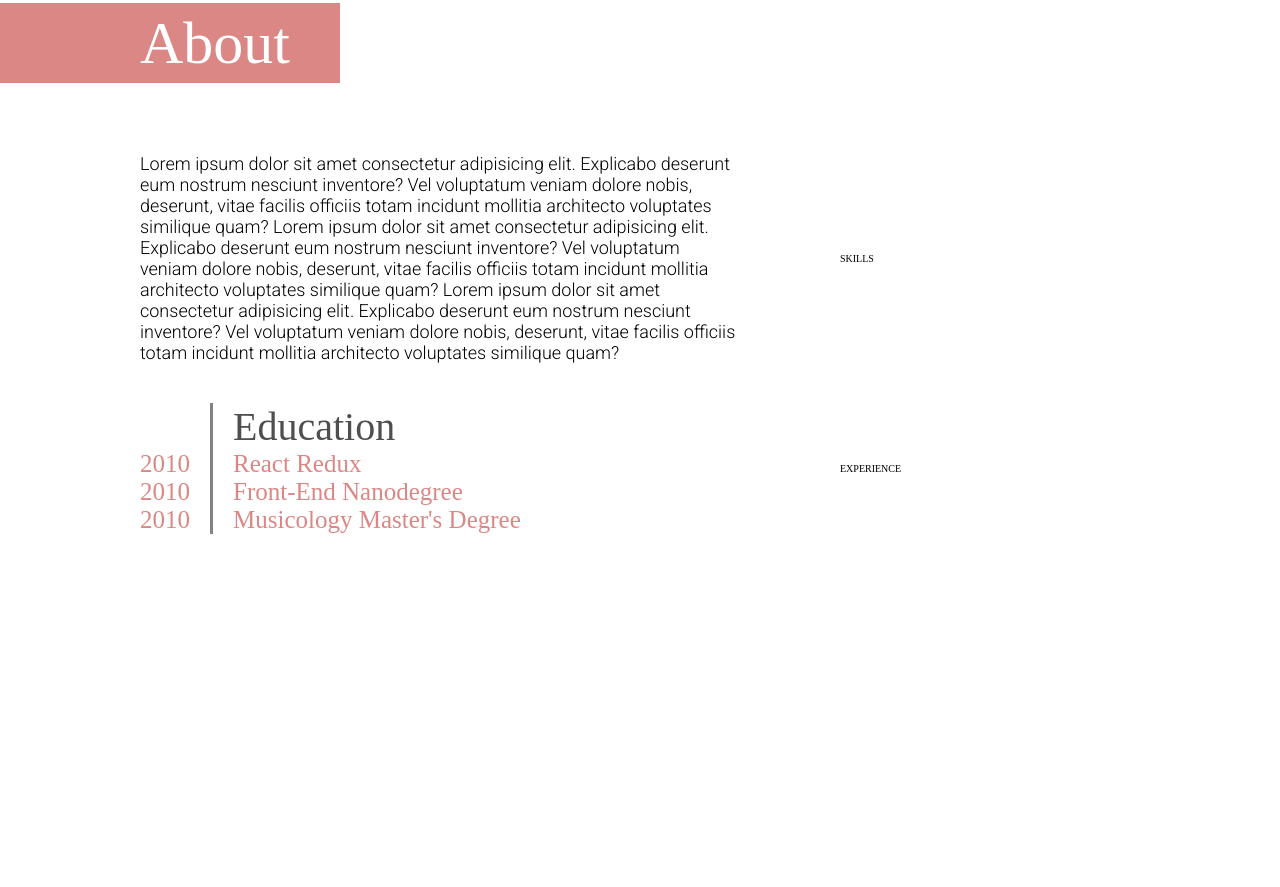
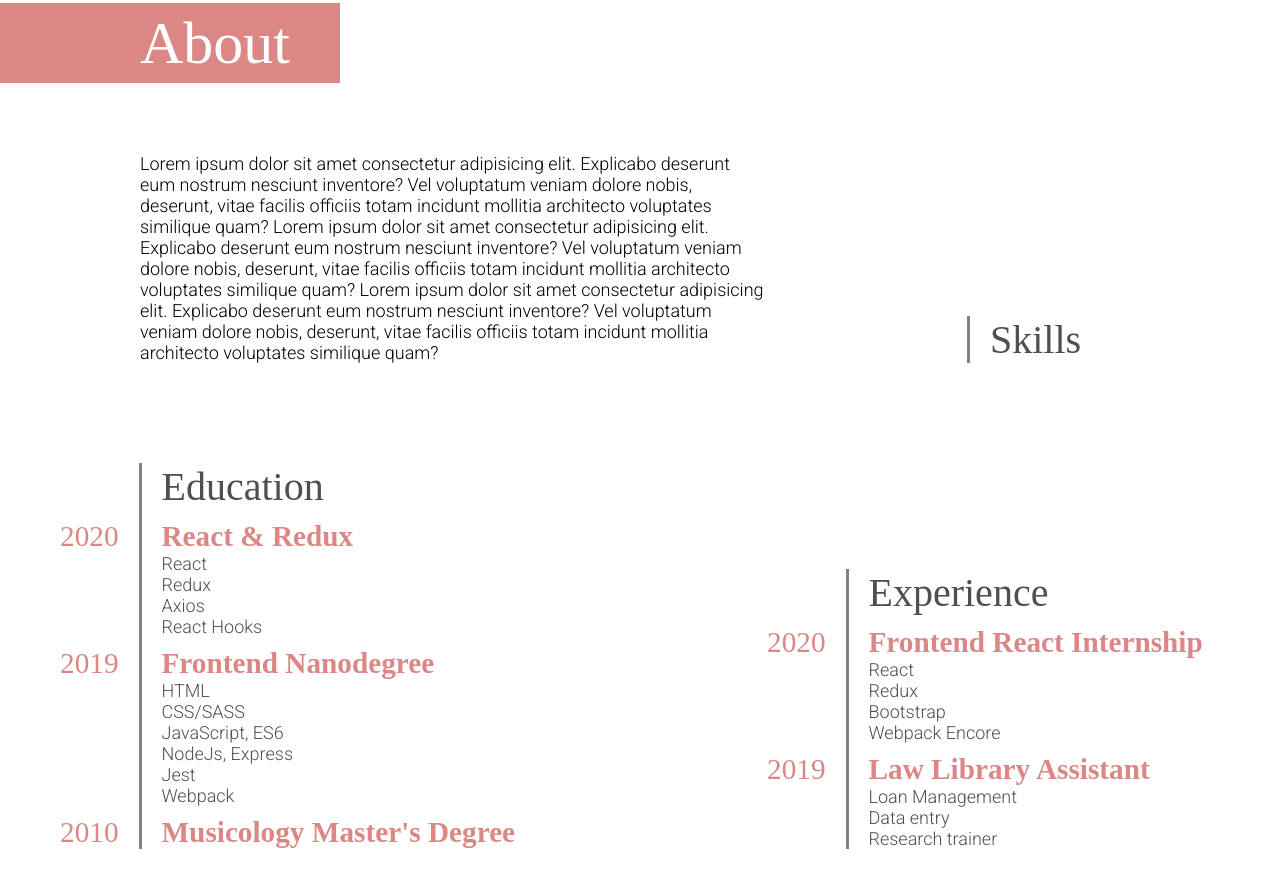
Before and after one commit to ohick/portfolio, a website built with webpack: page src/index.html in a window 1280 px wide. Shown: the part 1192-2079 px from the top of the page. Before the commit the page ends 1765 px from the top, so only its background shows below. Built offline with nearby package versions, Linux system fonts and the light colour scheme.

Commit message:
About section completed - Skills tree to do

```diff
--- a/src/index.html
+++ b/src/index.html
@@ -96,7 +96,7 @@
     <main>
       <section class="margin-t">
         <div class="about__title-container">
-          <h2 class="about__title medium-title margin-l">About</h2>
+          <h2 class="medium-title margin-l">About</h2>
         </div>
         <div class="about margin-l">
           <p class="about__text text-normal">
@@ -112,27 +112,63 @@
             voluptatum veniam dolore nobis, deserunt, vitae facilis officiis
             totam incidunt mollitia architecto voluptates similique quam?
           </p>
-          <p class="about__skills">SKILLS</p>
 
-          <div class="about__education">
-            <div class="education__left">
-              <h3 class="about__list about__date">2010</h3>
-              <h3 class="about__list about__date">2010</h3>
-              <h3 class="about__list about__date">2010</h3>
+          <div class="about__skills about__content">
+            <h2 class="about__title small-title line">Skills</h2>
+          </div>
+
+          <div class="about__education about__content">
+            <h2 class="about__title small-title line">Education</h2>
+            <h3 class="about__date">2020</h3>
+            <div class="about__item line">
+              <h3>React & Redux</h3>
+              <ul class="about__list">
+                <li>React</li>
+                <li>Redux</li>
+                <li>Axios</li>
+                <li>React Hooks</li>
+              </ul>
             </div>
-            <div class="education__right">
-              <h2 class="small-title about__skills__title">Education</h2>
-
-              <h3 class="about__list about__degree">React Redux</h3>
-
-              <h3 class="about__list about__degree">Front-End Nanodegree</h3>
-
-              <h3 class="about__list about__degree">
-                Musicology Master's Degree
-              </h3>
+            <h3 class="about__date">2019</h3>
+            <div class="about__item line">
+              <h3>Frontend Nanodegree</h3>
+              <ul class="about__list">
+                <li>HTML</li>
+                <li>CSS/SASS</li>
+                <li>JavaScript, ES6</li>
+                <li>NodeJs, Express</li>
+                <li>Jest</li>
+                <li>Webpack</li>
+              </ul>
+            </div>
+            <h3 class="about__date">2010</h3>
+            <div class="about__item line">
+              <h3>Musicology Master's Degree</h3>
             </div>
           </div>
-          <p class="about__experience">EXPERIENCE</p>
+
+          <div class="about__experience about__content">
+            <h2 class="about__title small-title line">Experience</h2>
+            <h3 class="about__date">2020</h3>
+            <div class="about__item line">
+              <h3>Frontend React Internship</h3>
+              <ul class="about__list">
+                <li>React</li>
+                <li>Redux</li>
+                <li>Bootstrap</li>
+                <li>Webpack Encore</li>
+              </ul>
+            </div>
+            <h3 class="about__date">2019</h3>
+            <div class="about__item line">
+              <h3>Law Library Assistant</h3>
+              <ul class="about__list">
+                <li>Loan Management</li>
+                <li>Data entry</li>
+                <li>Research trainer</li>
+              </ul>
+            </div>
+          </div>
         </div>
       </section>
     </main>
--- a/src/sass/_utilities.scss
+++ b/src/sass/_utilities.scss
@@ -2,6 +2,10 @@
   margin-left: 14rem;
 
   @include respond(tab-land) {
+    margin-left: 10rem;
+  }
+
+  @include respond(tab-port) {
     margin-left: 8rem;
   }
 
@@ -21,3 +25,7 @@
     margin-top: 5rem;
   }
 }
+
+.line {
+  border-left: solid 3px $color-grey;
+}
--- a/src/sass/components/_about.scss
+++ b/src/sass/components/_about.scss
@@ -1,10 +1,15 @@
 .about {
   display: grid;
-  grid-template-rows: 1fr 1fr;
-  grid-template-columns: 60rem 1fr;
-  justify-content: space-between;
-  align-items: center;
+  grid-template-rows: repeat(2, min-content);
+  grid-template-columns: 55% 1fr;
+  align-items: end;
+  row-gap: 10rem;
   margin-top: 7rem;
+  margin-bottom: 10rem; /******TO REMOVE*******/
+
+  @include respond(tab-land) {
+    row-gap: 5rem;
+  }
 
   @include respond(tab-port) {
     grid-template-rows: repeat(4, auto);
@@ -36,16 +41,30 @@
     }
   }
 
+  &__title {
+    padding-left: 2rem;
+    color: $text-color;
+    grid-column: 2 / 3;
+  }
+
+  &__content {
+    display: grid;
+    grid-template-columns: min-content 1fr;
+    grid-template-rows: min-content;
+
+    font-size: 2.5rem;
+    font-weight: 400;
+    font-family: font-display;
+
+    @include respond(phone) {
+      font-size: 2rem;
+    }
+  }
+
   &__skills {
     grid-row: 1 / 2;
     grid-column: 2 / 3;
-    padding-left: 10rem;
-
-    &__title {
-      padding-left: 2rem;
-      color: $text-color;
-      grid-column: 2 / 3;
-    }
+    padding-left: 20rem;
 
     @include respond(tab-port) {
       grid-row: 2 / 3;
@@ -55,9 +74,11 @@
   }
 
   &__education {
-    display: flex;
-    justify-content: flex-start;
-    align-items: flex-end;
+    transform: translateX(-8rem);
+
+    @include respond(tab-land) {
+      transform: translateX(0);
+    }
 
     @include respond(tab-port) {
       grid-row: 3 / 4;
@@ -66,8 +87,6 @@
   }
 
   &__experience {
-    padding-left: 10rem;
-
     @include respond(tab-port) {
       grid-row: 4 / 5;
       grid-column: 1 / 2;
@@ -76,29 +95,24 @@
   }
 
   &__list {
-    font-size: 2.5rem;
-    font-weight: 400;
-    font-family: font-display;
-    color: $color-primary;
-
-    @include respond(phone) {
-      font-size: 2rem;
-    }
+    list-style: none;
+    color: $text-color;
+    font-family: $font-text;
+    font-size: 1.8rem;
   }
 
-  &__degree {
+  &__item {
+    color: $color-primary;
+    display: inline-block;
     padding-left: 2rem;
+    padding-top: 1rem;
+    font-weight: 300;
   }
 
   &__date {
     padding-right: 2rem;
+    color: $color-primary;
+    padding-top: 1rem;
+    font-weight: 300;
   }
 }
-
-.education {
-  &__left {
-  }
-  &__right {
-    border-left: solid 3px $color-grey;
-  }
-}
```
